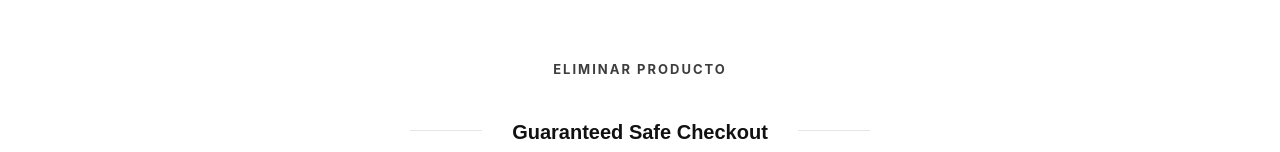
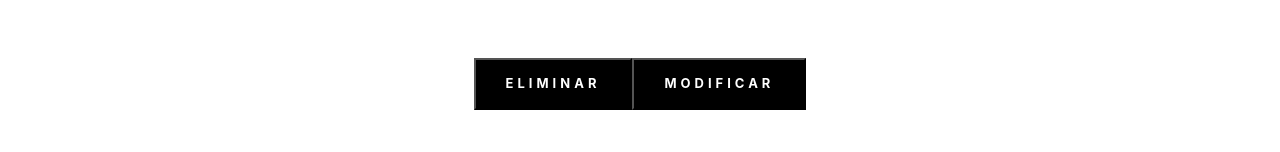
Before and after one commit to Costa-Julian/Proyecto-Ecommerce, a React (Vite) app in the folder E-commerce/: page /productos/1 in a window 1280 px wide. Shown: the part 501-653 px from the top of the page. Built offline with nearby package versions, Linux system fonts and the light colour scheme; no server answers.

Commit message:
eliminar y modificar OK

```diff
--- a/E-commerce/css/style.css
+++ b/E-commerce/css/style.css
@@ -3321,7 +3321,7 @@ ol {
 	border: 1px solid #e1e1e1;
 	padding-left: 20px;
 	font-size: 15px;
-	color: #b7b7b7;
+	color: #000000;
 	margin-bottom: 30px;
 }
 
@@ -3352,7 +3352,7 @@ ol {
 	padding-left: 20px;
 	padding-top: 12px;
 	font-size: 15px;
-	color: #b7b7b7;
+	color: #000000;
 	margin-bottom: 24px;
 	resize: none;
 }
--- a/E-commerce/src/App.jsx
+++ b/E-commerce/src/App.jsx
@@ -10,6 +10,7 @@ import ProductDetail from './Pages/ProductDetail.jsx';
 import axios from 'axios';
 import { Toaster, toast } from 'sonner'
 import { ListCarrito } from './Pages/ListCarrito.jsx';
+import { ModificarProducto } from './Pages/ModificarProducto.jsx';
 // const productos = [
 //     { id: 1, nombre: 'Producto 1', precio: 10, cantidad: 1 },
 //     { id: 2, nombre: 'Producto 2', precio: 15, cantidad: 1 },
@@ -23,8 +24,6 @@ const App = () => {
     const [cantidadProductos, setCantidadProductos] = useState(0);
     const [productosFiltrados, setProductosFiltrados] = useState([]);
     const [products, setProducts] = useState([]);
-
-console.log(products);
 
     useEffect(() => {
         if (products.length === 0) {
@@ -60,11 +59,30 @@ console.log(products);
         setCantidadProductos(cantidadProductos + 1);
     };
 
+
     const eliminarProductoCarrito = (id) => {
         const nuevosProductos = carrito.filter(producto => producto.id !== id);
         setCarrito(nuevosProductos);
         setCantidadProductos(cantidadProductos - 1);
     };
+
+    const eliminarProducto = (id) =>{
+        const nuevoArray = products.filter(prudocto => prudocto.id !== id)
+        setProducts(nuevoArray)
+    }
+
+
+    const actualizarProducto = (productoActualizado) => {
+        const productosActualizados = products.map(producto => {
+            if (producto.id === productoActualizado.id) {
+                console.log(producto.id === productoActualizado.id)
+                return productoActualizado;
+            }
+            return producto;
+        });
+        setProducts(productosActualizados);
+    };
+
 
     return (
         <Router>
@@ -76,12 +94,20 @@ console.log(products);
                 <Route path="/productos" element={<VistaProductos products={productosFiltrados.length > 0 ? productosFiltrados : products}  />} />
                 <Route path="/CheckOut" element={<CheckOut totalCompra={carrito.reduce((total, producto) => total + producto.price, 0)}/>} />
                 <Route path="/perfil" element={ <Profile /> }></Route>
-                <Route path="/productos/:id" element={ <ProductDetail agregarAlCarrito={agregarAlCarrito} /> }></Route>
+                <Route path="/productos/:id" element={<ProductDetail listaProductos={products} agregarAlCarrito={agregarAlCarrito} eliminar={eliminarProducto} actualizarProducto={actualizarProducto}/>}></Route>
                 <Route path="/Lista_Carrito" element={<ListCarrito productosEnCarrito={carrito} eliminarProducto={eliminarProductoCarrito}/>} />
+                <Route path="/ModificarProducto/:id" element={ <ModificarProducto productos={products} actualizarProducto={actualizarProducto}/> }></Route>
             </Routes>
             <Footer/>
         </Router>
     );
 };
 
+const convertirArrayAConstante = (array) => {
+    const constante = array;
+    return constante;
+};
+
+
+
 export default App;
--- /dev/null
+++ b/E-commerce/src/Pages/ModificarProducto.jsx
@@ -0,0 +1,78 @@
+import React, { useEffect, useState } from 'react';
+import { useParams } from 'react-router-dom';
+
+function buscarProductoPorId(array, idBuscado) {
+    if (array.length === 0) return null;
+    for (let i = 0; i < array.length; i++) {
+        if (array[i].id == idBuscado) {
+            return array[i];
+        }
+    }
+    return null;
+}
+
+export const ModificarProducto = ({ productos,actualizarProducto }) => {
+
+    const { id } = useParams();
+    const item = buscarProductoPorId(productos,id)
+    const [productoModificado, setProductoModificado] = useState(item);
+
+    const handleChange = (e) => {
+        const { name, value } = e.target;
+        setProductoModificado(prevState => ({
+            ...prevState,
+            [name]: value
+        }));
+    };
+    const handleGuardarCambios = () => {
+        actualizarProducto(productoModificado);
+    };
+    return (
+        <div className='container'>
+            <h2>Modificar Producto</h2>
+            <div className='row'>
+                <div class="col-6">
+                    <form class="contact__form" onSubmit={(e) => e.preventDefault()}>
+                        <div class="checkout__input">
+                            <label htmlFor="titulo">Título:</label>
+                            <input
+                                type="text"
+                                id="titulo"
+                                name="title"
+                                value={productoModificado.title}
+                                onChange={handleChange}
+                            />
+                        </div>
+                        <div class="checkout__input">
+                            <label htmlFor="precio">Precio:</label>
+                            <input
+                                type="number"
+                                id="precio"
+                                name="price"
+                                value={productoModificado.price}
+                                onChange={handleChange}
+                            />
+                        </div>
+                        <div class="checkout__input">
+                            <label htmlFor="descripcion">Descripción:</label>
+                            <textarea
+                                id="descripcion"
+                                name="description"
+                                value={productoModificado.description}
+                                onChange={handleChange}
+                            ></textarea>
+                        </div>
+                        <button className='primary-btn' onClick={handleGuardarCambios}>Guardar cambios</button>
+                    </form>
+                </div>
+                <div class="col-6">
+                    <img
+                        src={productoModificado.image}
+                        style={{ width: '100%', minHeight: '250px', maxHeight: '100%', objectFit: 'cover' }}
+                        alt=""
+                    />
+                </div>
+            </div>
+        </div>
+    );
+};
--- a/E-commerce/src/Pages/ProductDetail.jsx
+++ b/E-commerce/src/Pages/ProductDetail.jsx
@@ -1,26 +1,44 @@
 import axios from 'axios';
 import { useEffect, useState } from 'react';
 import { useParams } from 'react-router-dom';
+import { Link } from 'react-router-dom';
 
-const ProductDetail = ({agregarAlCarrito}) => {
+
+function buscarProductoPorId(array, idBuscado) {
+    if (array.length === 0) return null;
+    for (let i = 0; i < array.length; i++) {
+        if (array[i].id == idBuscado) {
+        return array[i];
+        }
+    }
+    return null;
+}
+
+const ProductDetail = ({listaProductos,agregarAlCarrito,eliminar,actualizarProducto}) => {
     const { id } = useParams();
-    const [product, setProduct] = useState(null);
+    // const [product, setProduct] = useState(null);
 
-    useEffect(() => {
-        const getProduct = async () => {
-            try {
-                const response = await axios.get(`https://fakestoreapi.com/products/${id}`);
-                console.log(response.data);
-                setProduct(response.data);
-            } catch (error) {
-                console.error('Error fetching data:', error);
-            }
-        };
+    // useEffect(() => {
+    //     const getProduct = async () => {
+    //         try {
+    //             const response = await axios.get(`https://fakestoreapi.com/products/${id}`);
+    //             console.log(response.data);
+    //             setProduct(response.data);
+    //         } catch (error) {
+    //             console.error('Error fetching data:', error);
+    //         }
+    //     };
 
-        getProduct();
-    }, [id]);
-    const handleClick = () => {
+    //     getProduct();
+    // }, [id]);
+
+    const product = buscarProductoPorId(listaProductos,id)
+
+    const handleClickAdd = () => {
         agregarAlCarrito(product);
+    };
+    const handleClickEliminar = () => {
+        eliminar(product.id);
     };
     return (
         <div>
@@ -58,18 +76,22 @@ const ProductDetail = ({agregarAlCarrito}) => {
                                                 <input type="text" value="1" />
                                             </div>
                                         </div>
-                                        <p onClick={handleClick} className="primary-btn">add to cart</p>
+                                        <p onClick={handleClickAdd} className="primary-btn">add to cart</p>
                                     </div>
                                     <div className="product__details__btns__option">
-                                        {/* <a href="#"><i className="fa fa-heart"></i> add to wishlist</a> */}
-                                        <a href=""><i className="fa fa-exchange"></i> Eliminar Producto</a>
+                                        <button className="primary-btn" onClick={handleClickEliminar}>Eliminar</button>
+                                        <Link to=
+                                            {{ pathname: '/ModificarProducto/'+id,
+                                                state: {product, actualizarProducto} }} >
+                                            <button className="primary-btn">Modificar</button>
+                                        </Link>
+
                                     </div>
                                     <div className="product__details__last__option">
                                         <h5><span>Guaranteed Safe Checkout</span></h5>
                                         <img src="img/shop-details/details-payment.png" alt="" />
                                         <ul>
                                             <li><span>SKU:</span> {product ? product.id : ''}</li>
-                                            {/* Aquí van más detalles del producto */}
                                         </ul>
                                     </div>
                                 </div>
--- a/E-commerce/src/Pages/VistaProductos.jsx
+++ b/E-commerce/src/Pages/VistaProductos.jsx
@@ -31,7 +31,7 @@ const VistaProductos = ({ products ,eliminar}) => {
                                 {products.map(producto => (
                                     <Link  to={{
                                         pathname: `/productos/${producto.id}`,
-                                        state: { eliminar: eliminar }
+                                        state: { producto:producto, eliminar: eliminar }
                                     }}
                                     key={producto.id} className="col-lg-4 col-md-6 col-sm-6" style={{ width: '100%' }}>
                                         <ItemProducto producto={producto} eliminar={eliminar}  />
```
Also changed, not shown: E-commerce/src/Pages/Profile.jsx (+18 -12 lines).
